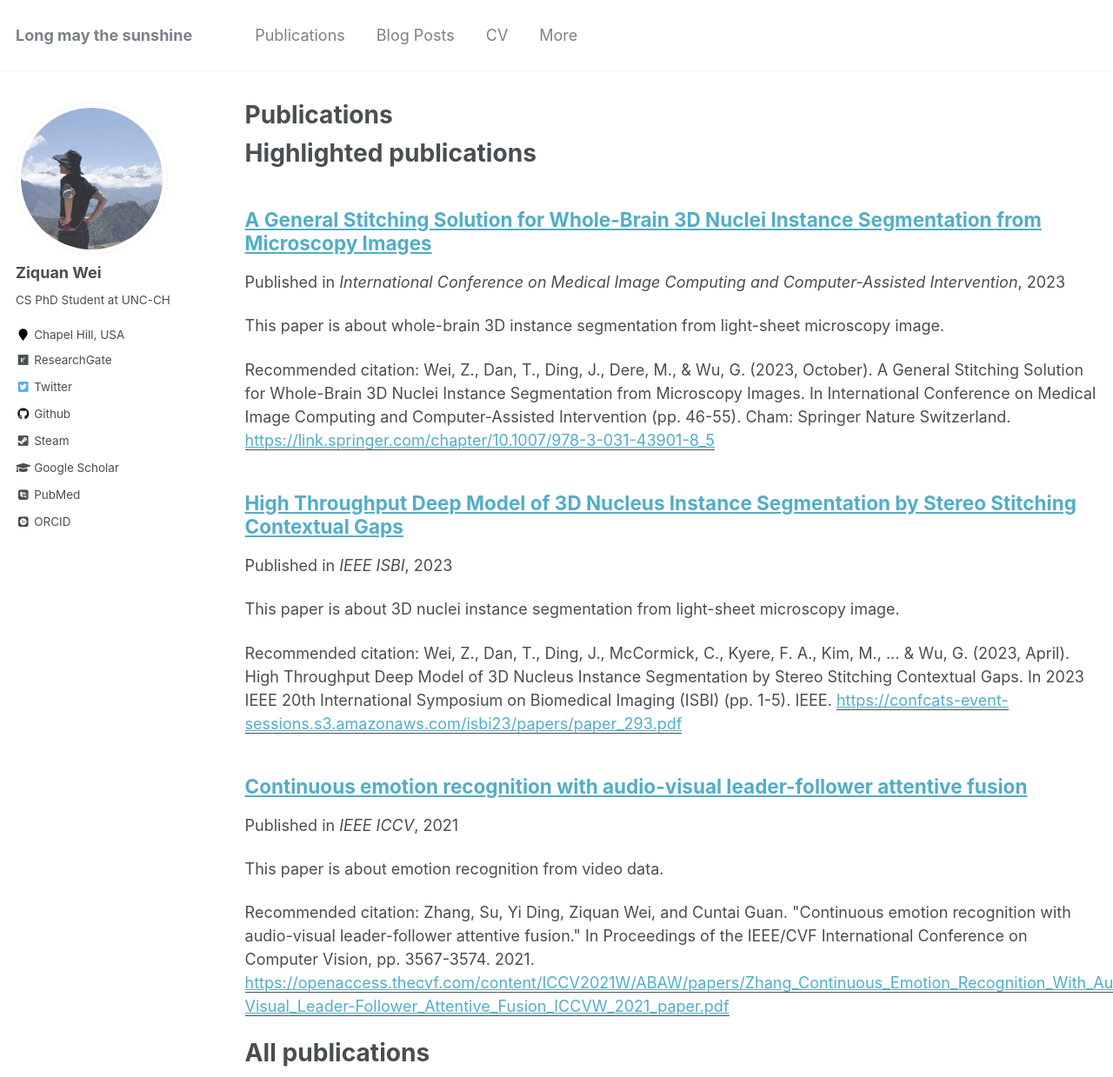
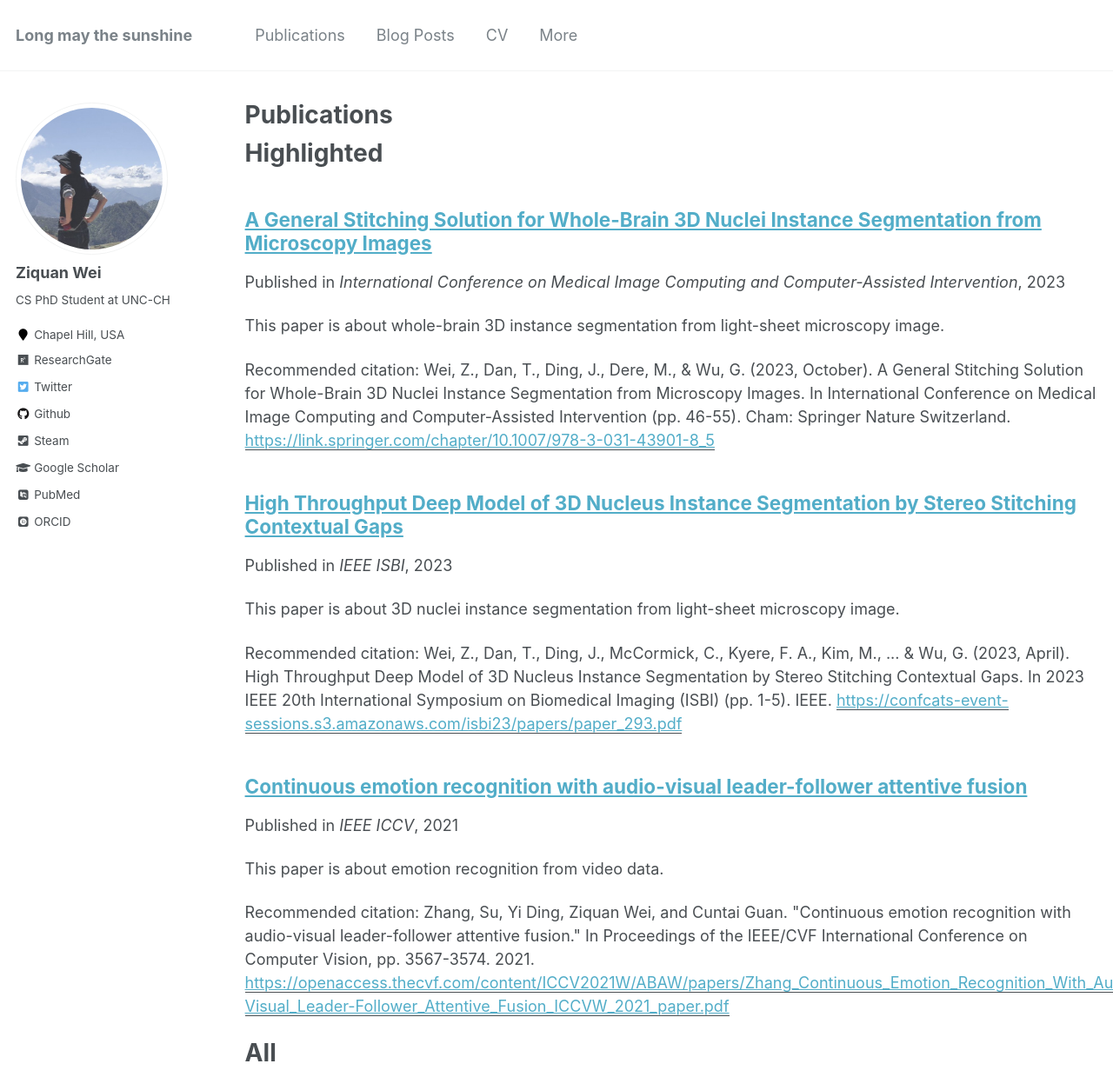
Before and after one commit to Chrisa142857/Chrisa142857.github.io, a Jekyll site: the page built from _pages/publications.md, in a window 1280 px wide and 1400 px high, cut to the strip 0-1239 px from the top of the window. Shown: the whole strip at 87% size. Built offline with Jekyll 4.4.1, drawn with Linux system fonts in a browser that asks for light colours; some web fonts are replaced; comment, search, counter and statistics services are not loaded.

Commit message:
Update publications.md

```diff
--- a/_pages/publications.md
+++ b/_pages/publications.md
@@ -5,13 +5,13 @@ permalink: /publications/
 author_profile: true
 ---
 
-# Highlighted publications
+# Highlighted
 
 {% for post in site.publications reversed %}
   {% include archive-single.html %}
 {% endfor %}
 
-# All publications
+# All
 
 <script src="https://bibbase.org/show?bib=https%3A%2F%2Fbibbase.org%2Fnetwork%2Ffiles%2FcebNHWyS7v2h35hbv&noBootstrap=1&jsonp=1"></script>
 
```
